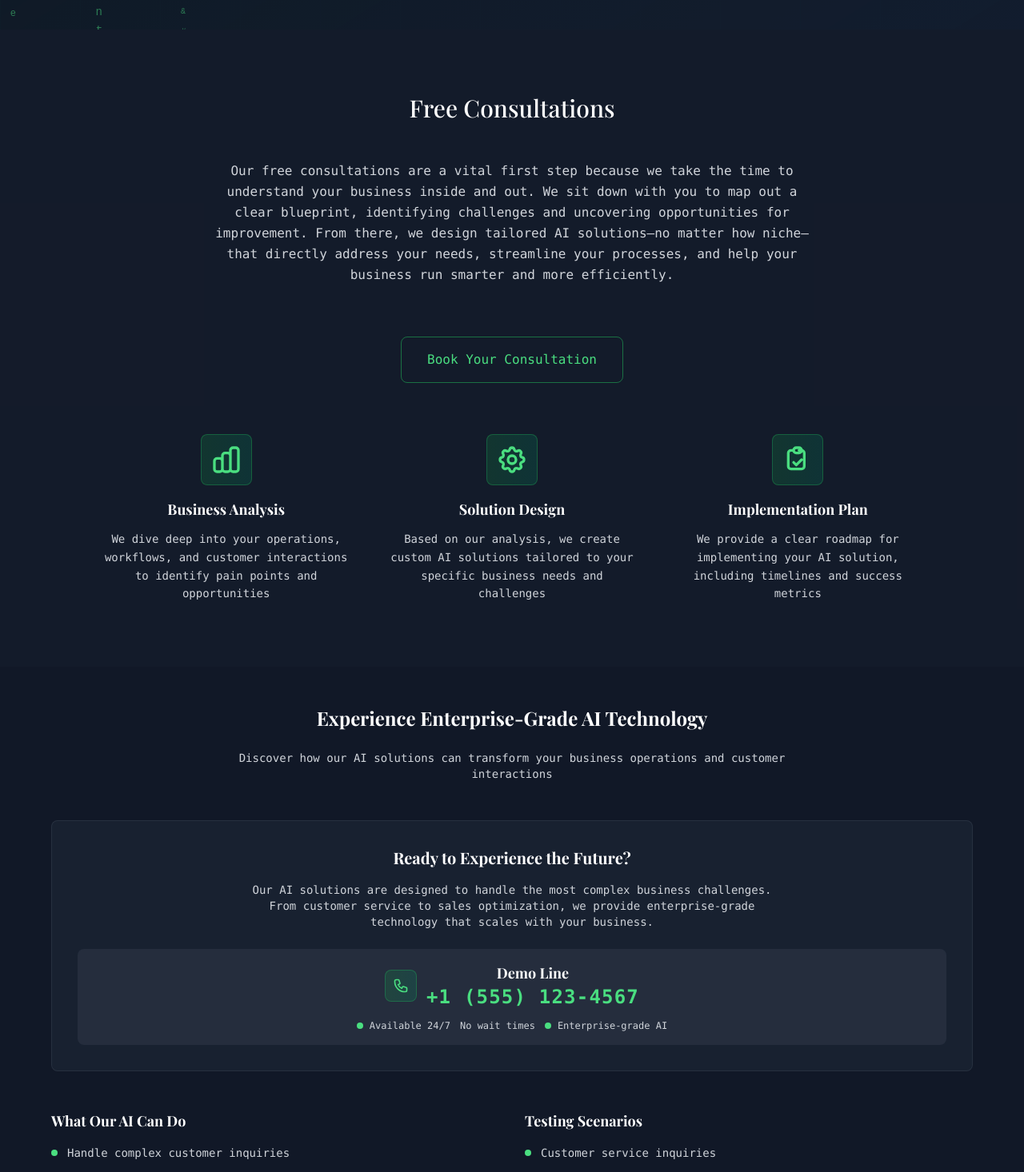
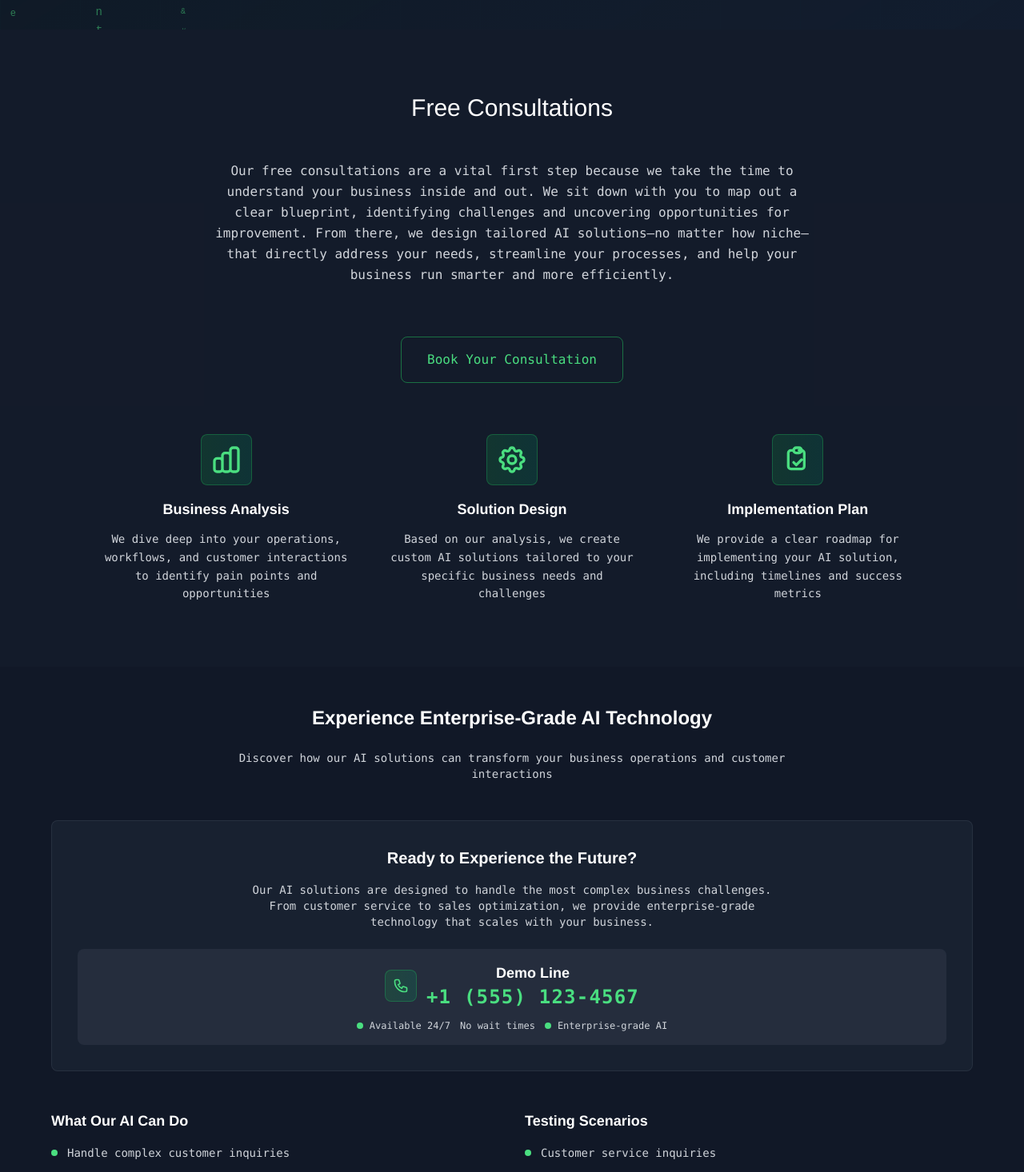
Before and after one commit to arvado/1225, a Next.js app: page / in a window 1280 px wide. Shown: the part 763-2229 px from the top of the page at 80% size. Built offline with nearby package versions, Linux system fonts and the light colour scheme.

Commit message:
Update all website titles to use Helvetica font for consistency

```diff
--- a/src/app/booking/page.tsx
+++ b/src/app/booking/page.tsx
@@ -21,7 +21,7 @@ export default function BookingPage() {
 
           {/* Page Header */}
           <div className="text-center mb-16">
-            <h1 className="text-5xl font-bold text-white mb-6">Book Your Consultation</h1>
+            <h1 className="text-5xl font-bold text-white mb-6" style={{ fontFamily: 'Helvetica, Arial, sans-serif' }}>Book Your Consultation</h1>
             <p className="text-xl text-gray-300 max-w-2xl mx-auto leading-relaxed">
               Choose a convenient time for your free AI solution consultation. Our experts are available to discuss your business needs.
             </p>
@@ -32,7 +32,7 @@ export default function BookingPage() {
             <form className="space-y-8">
               {/* Date Selection */}
               <div>
-                <label className="block text-lg font-semibold text-white mb-4">Select Date</label>
+                <label className="block text-lg font-semibold text-white mb-4" style={{ fontFamily: 'Helvetica, Arial, sans-serif' }}>Select Date</label>
                 <div className="grid grid-cols-7 gap-3">
                   {Array.from({ length: 14 }, (_, i) => {
                     // Use a fixed base date to prevent hydration issues
@@ -59,7 +59,7 @@ export default function BookingPage() {
 
               {/* Time Selection */}
               <div>
-                <label className="block text-lg font-semibold text-white mb-4">Select Time</label>
+                <label className="block text-lg font-semibold text-white mb-4" style={{ fontFamily: 'Helvetica, Arial, sans-serif' }}>Select Time</label>
                 <div className="grid grid-cols-4 gap-3">
                   {[
                     '9:00 AM', '10:00 AM', '11:00 AM', '12:00 PM',
@@ -79,7 +79,7 @@ export default function BookingPage() {
 
               {/* Consultation Type */}
               <div>
-                <label className="block text-lg font-semibold text-white mb-4">Consultation Type</label>
+                <label className="block text-lg font-semibold text-white mb-4" style={{ fontFamily: 'Helvetica, Arial, sans-serif' }}>Consultation Type</label>
                 <div className="grid grid-cols-1 md:grid-cols-2 gap-4">
                   <div className="flex items-center space-x-3 p-4 bg-gray-700/50 border border-gray-600 rounded-lg">
                     <input type="radio" name="consultationType" value="video" className="w-4 h-4 text-green-600" defaultChecked />
--- a/src/app/consultation/page.tsx
+++ b/src/app/consultation/page.tsx
@@ -170,7 +170,7 @@ export default function ConsultationPage() {
 
             {/* Page Header */}
             <div className="text-center mb-10">
-              <h1 className="text-3xl font-bold text-white mb-3" style={{ fontFamily: 'OCR-A, monospace' }}>FREE AI SOLUTION CONSULTATION</h1>
+              <h1 className="text-3xl font-bold text-white mb-3" style={{ fontFamily: 'Helvetica, Arial, sans-serif' }}>FREE AI SOLUTION CONSULTATION</h1>
               <p className="text-base text-gray-300 max-w-2xl mx-auto leading-relaxed" style={{ fontFamily: 'OCR-A, monospace' }}>
                 READY TO TRANSFORM YOUR BUSINESS WITH AI? LET'S START THE CONVERSATION ABOUT HOW WE CAN HELP YOU WORK SMARTER AND ACHIEVE MORE.
               </p>
--- a/src/app/contact/page.tsx
+++ b/src/app/contact/page.tsx
@@ -48,7 +48,7 @@ export default function ContactPage() {
 
           {/* Page Header */}
           <div className="text-center mb-20">
-            <h1 className="text-5xl font-bold text-white mb-6">Get in Touch</h1>
+            <h1 className="text-5xl font-bold text-white mb-6" style={{ fontFamily: 'Helvetica, Arial, sans-serif' }}>Get in Touch</h1>
             <p className="text-xl text-gray-300 max-w-3xl mx-auto leading-relaxed">
               Ready to transform your business with AI? Let's start the conversation about how we can help you work smarter and achieve more.
             </p>
@@ -57,7 +57,7 @@ export default function ContactPage() {
           <div className="grid grid-cols-1 lg:grid-cols-2 gap-16">
             {/* Contact Information */}
             <div className="space-y-8">
-              <h2 className="text-3xl font-bold text-white mb-6">Contact Information</h2>
+              <h2 className="text-3xl font-bold text-white mb-6" style={{ fontFamily: 'Helvetica, Arial, sans-serif' }}>Contact Information</h2>
               <p className="text-lg text-gray-300 leading-relaxed">
                 Get in touch with our AI experts to discuss your business needs and discover how our solutions can drive your success.
               </p>
@@ -89,7 +89,7 @@ export default function ContactPage() {
 
                 {/* What to Expect */}
                 <div className="bg-gray-800/40 rounded-lg p-6 mt-8">
-                  <h3 className="text-lg font-semibold text-white mb-4">What to Expect</h3>
+                  <h3 className="text-lg font-semibold text-white mb-4" style={{ fontFamily: 'Helvetica, Arial, sans-serif' }}>What to Expect</h3>
                   <div className="space-y-3">
                     <div className="flex items-center space-x-3">
                       <div className="w-2 h-2 bg-green-400 rounded-full"></div>
--- a/src/app/page.tsx
+++ b/src/app/page.tsx
@@ -98,7 +98,7 @@ export default function Home() {
             <p
               className="text-sm text-white mb-12 max-w-3xl mx-auto leading-relaxed"
             >
-              <span className="text-xl md:text-2xl font-bold text-green-400 mb-8 block leading-tight" style={{ textShadow: '0 0 15px rgba(34, 197, 94, 0.3)' }}>
+              <span className="text-xl md:text-2xl font-bold text-green-400 mb-8 block leading-tight" style={{ fontFamily: 'Helvetica, Arial, sans-serif', textShadow: '0 0 15px rgba(34, 197, 94, 0.3)' }}>
                 We design AI that helps you work smarter, achieve more, and focus on what you do best.
               </span>
               <span className="text-sm text-gray-300">
@@ -113,7 +113,7 @@ export default function Home() {
         {/* Free Consultations Section */}
         <section id="features" className="py-20 px-6 sm:px-8 lg:px-12 bg-gray-800/20">
           <div className="max-w-5xl mx-auto">
-            <h2 className="text-3xl font-medium text-center text-white mb-12">Free Consultations</h2>
+            <h2 className="text-3xl font-medium text-center text-white mb-12" style={{ fontFamily: 'Helvetica, Arial, sans-serif' }}>Free Consultations</h2>
 
             {/* Main Bio */}
             <div className="max-w-3xl mx-auto text-center mb-16">
@@ -172,7 +172,7 @@ export default function Home() {
                   <div className="w-16 h-16 bg-gradient-to-r from-green-600/20 to-emerald-600/20 rounded-lg flex items-center justify-center mx-auto mb-4 border border-green-500/30">
                     {step.icon}
                   </div>
-                  <h3 className="text-lg font-bold text-white mb-3">{step.title}</h3>
+                  <h3 className="text-lg font-bold text-white mb-3" style={{ fontFamily: 'Helvetica, Arial, sans-serif' }}>{step.title}</h3>
                   <p className="text-sm text-gray-300 leading-relaxed">{step.description}</p>
                 </div>
               ))}
@@ -185,7 +185,7 @@ export default function Home() {
           <div className="max-w-6xl mx-auto">
             {/* Header */}
             <div className="text-center mb-12">
-              <h2 className="text-2xl font-bold text-white mb-6">Experience Enterprise-Grade AI Technology</h2>
+              <h2 className="text-2xl font-bold text-white mb-6" style={{ fontFamily: 'Helvetica, Arial, sans-serif' }}>Experience Enterprise-Grade AI Technology</h2>
               <p className="text-sm text-gray-300 max-w-3xl mx-auto">
                 Discover how our AI solutions can transform your business operations and customer interactions
               </p>
@@ -194,7 +194,7 @@ export default function Home() {
             {/* Combined AI Technology & Demo Line Section */}
             <div className="bg-gray-800/60 backdrop-blur-sm border border-gray-700/50 rounded-lg p-8 mb-12">
               <div className="text-center">
-                <h3 className="text-xl font-bold text-white mb-4">Ready to Experience the Future?</h3>
+                <h3 className="text-xl font-bold text-white mb-4" style={{ fontFamily: 'Helvetica, Arial, sans-serif' }}>Ready to Experience the Future?</h3>
                 <p className="text-sm text-gray-300 mb-6 max-w-2xl mx-auto">
                   Our AI solutions are designed to handle the most complex business challenges. From customer service to sales optimization, we provide enterprise-grade technology that scales with your business.
                 </p>
@@ -208,7 +208,7 @@ export default function Home() {
                       </svg>
                     </div>
                     <div>
-                      <h4 className="text-lg font-bold text-white">Demo Line</h4>
+                      <h4 className="text-lg font-bold text-white" style={{ fontFamily: 'Helvetica, Arial, sans-serif' }}>Demo Line</h4>
                       <div className="text-xl md:text-2xl font-mono font-bold text-green-400 tracking-wider">
                         +1 (555) 123-4567
                       </div>
@@ -234,7 +234,7 @@ export default function Home() {
             {/* Key Capabilities */}
             <div className="grid grid-cols-1 md:grid-cols-2 gap-8 mt-12">
               <div className="space-y-4">
-                <h3 className="text-lg font-bold text-white mb-4">What Our AI Can Do</h3>
+                <h3 className="text-lg font-bold text-white mb-4" style={{ fontFamily: 'Helvetica, Arial, sans-serif' }}>What Our AI Can Do</h3>
                 <div className="space-y-3">
                   {[
                     'Handle complex customer inquiries',
@@ -253,7 +253,7 @@ export default function Home() {
               </div>
 
               <div className="space-y-4">
-                <h3 className="text-lg font-bold text-white mb-4">Testing Scenarios</h3>
+                <h3 className="text-lg font-bold text-white mb-4" style={{ fontFamily: 'Helvetica, Arial, sans-serif' }}>Testing Scenarios</h3>
                 <div className="space-y-3">
                   {[
                     'Customer service inquiries',
```
